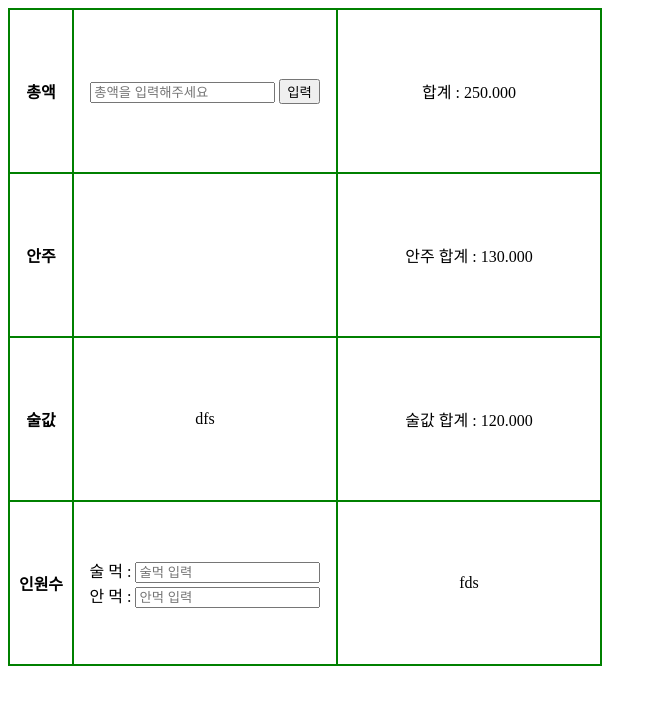
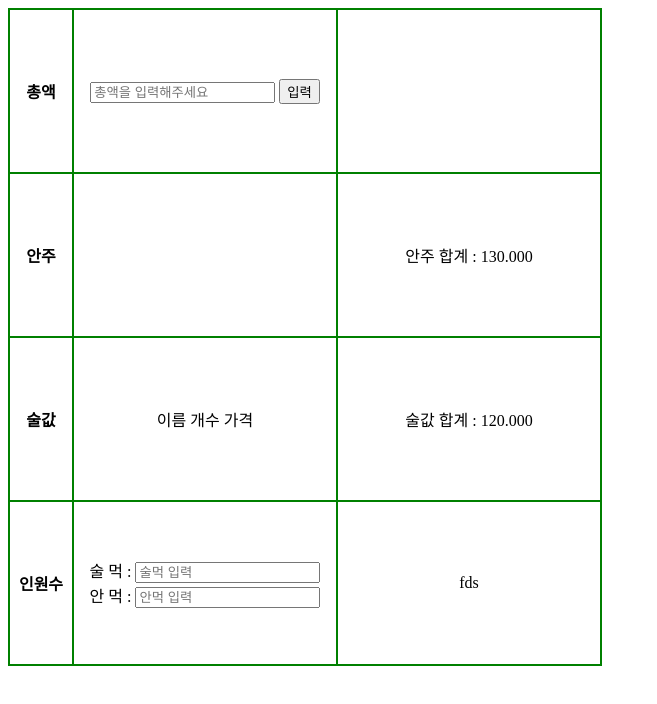
Before and after one commit to bokpack/caculator, a plain HTML site: page index2.html in a window 1280 px wide. Both pictures are taken after a click on the button "입력". Shown: the whole page, without its empty margins (0-657 px from the left). Drawn offline with Linux system fonts and the light colour scheme.

Commit message:
240202 innerHTML로 화면표시 추가

```diff
--- a/calculator.js
+++ b/calculator.js
@@ -1,5 +1,9 @@
 console.log('Hello World!');
 function sum() {
     const inputElement = document.getElementById('sumInput');
-    console.log(inputElement)
+    const inputValue = inputElement.value;
+    console.log(inputValue)
+
+    const resultElement = document.getElementById('resultSum')
+    resultElement.innerHTML = ` ${inputValue}`
 }
--- a/index2.html
+++ b/index2.html
@@ -17,7 +17,7 @@
                 <button onclick="sum()">입력</button>
             </td>
             <td>
-                <p>합계 : 250.000</p>
+                <p id="resultSum" >합계 :</p>
             </td>
         </tr>
         <tr>
@@ -30,7 +30,11 @@
         </tr>
         <tr>
             <th class="title">술값</th>
-            <td>dfs</td>
+            <td id="alcohol">
+                <p>이름</p>
+                <p>개수</p>
+                <p>가격</p>
+            </td>
             <td><p>술값 합계 : 120.000</p></td>
         </tr>
         <tr>
```
Also changed, not shown: style.css (+9 -0 lines).
